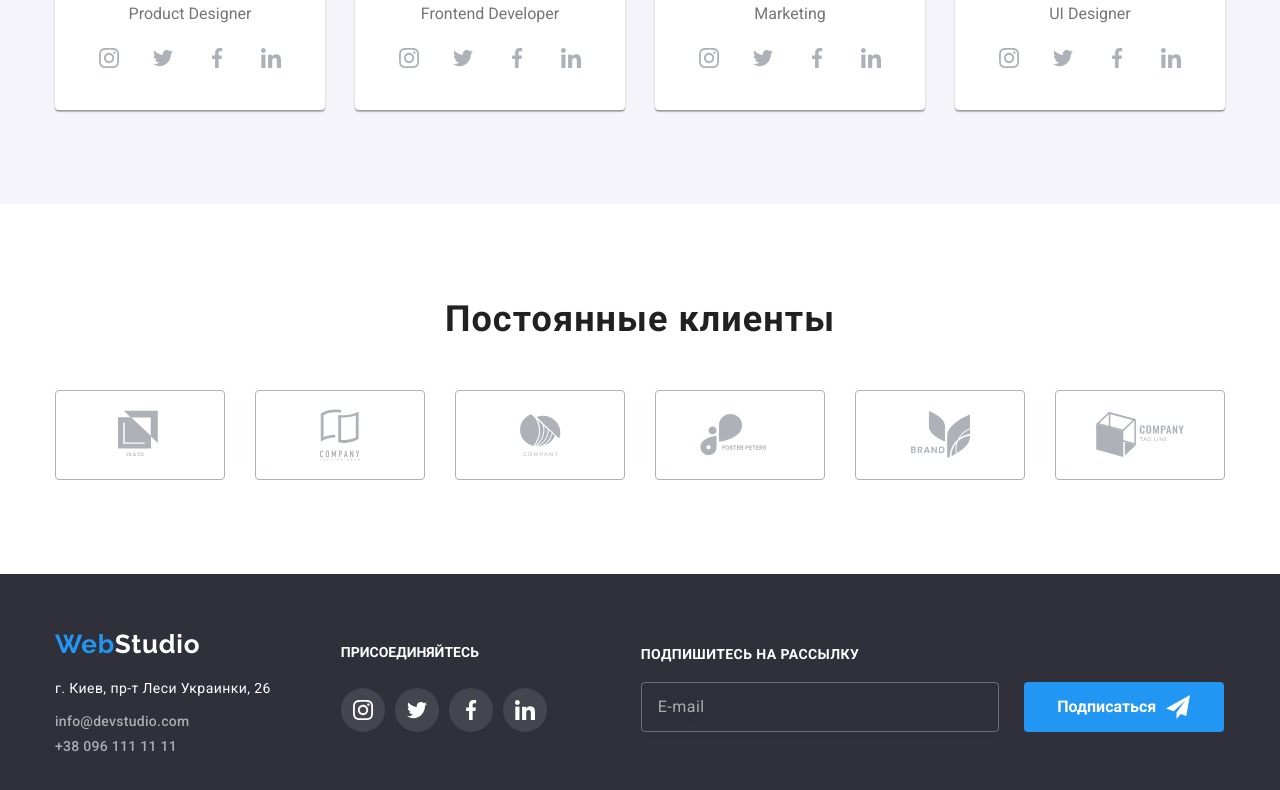
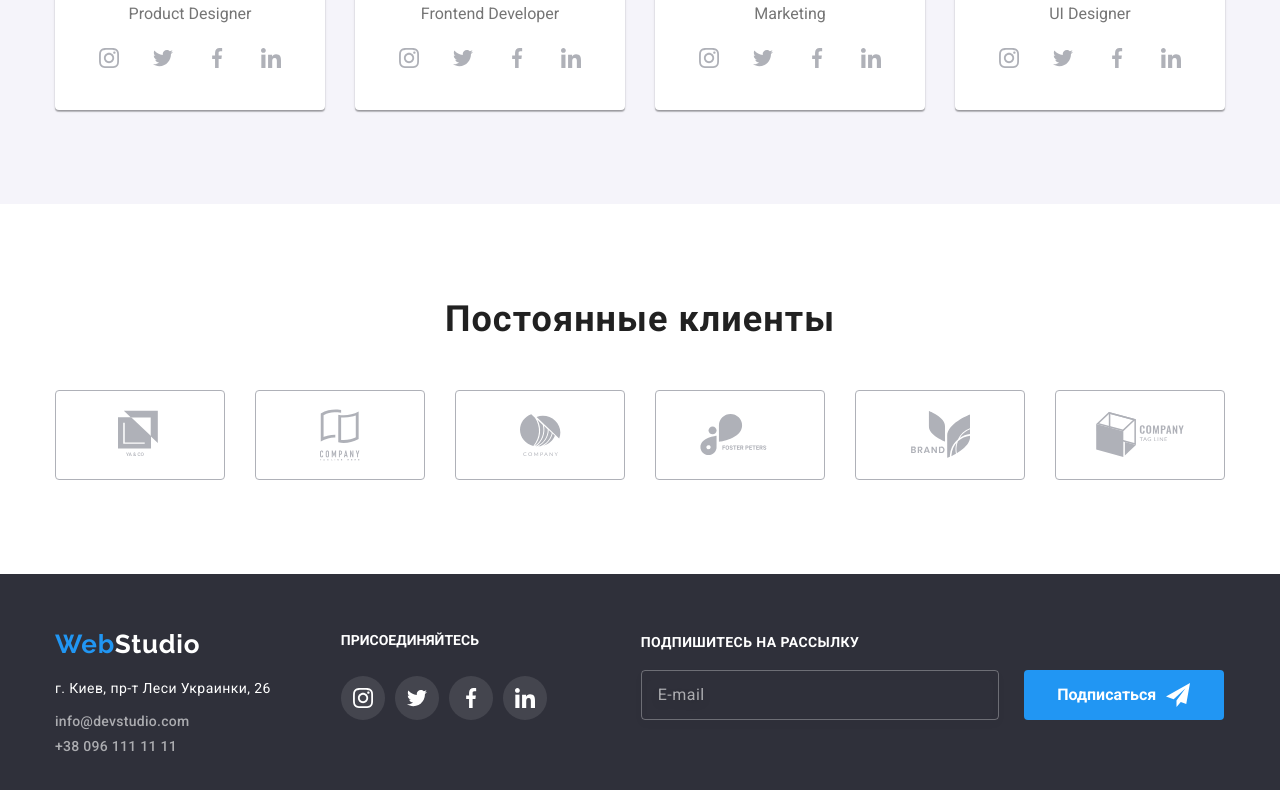
Before and after one commit to ArtemDeynega/goit-markup-hw-07, a plain HTML site: page index.html in a window 1280 px wide. Shown: the part 2092-2882 px from the top of the page. Drawn offline with nearby package versions, Linux system fonts and the light colour scheme.

Commit message:
дз правки

```diff
--- a/sass/components/_form-footer.scss
+++ b/sass/components/_form-footer.scss
@@ -1,5 +1,5 @@
 .container-footer-form {
-    margin-top: 72px;
+    margin-top: 0px;
     margin-left: 94px;
 
 
--- a/sass/layout/_footer.scss
+++ b/sass/layout/_footer.scss
@@ -1,6 +1,6 @@
 .section {
     &.footer {
-        padding-top: 0;
+        padding-top: 60px;
         padding-bottom: 60px;
     }
 
@@ -15,7 +15,7 @@
 
 .container-footer-info {
     display: block;
-    margin-top: 60px;
+    margin-top: 0px;
     margin-right: 70px;
 
 
@@ -88,7 +88,7 @@
 }
 
 .container-footer-social {
-    margin-top: 72px;
+    margin-top: 0px;
 }
 
 .footer-social-link {
```
Also changed, not shown: css/main.css, css/main.min.css, sass/layout/_porfolio.scss (line endings or trailing spaces), 2 other files.
